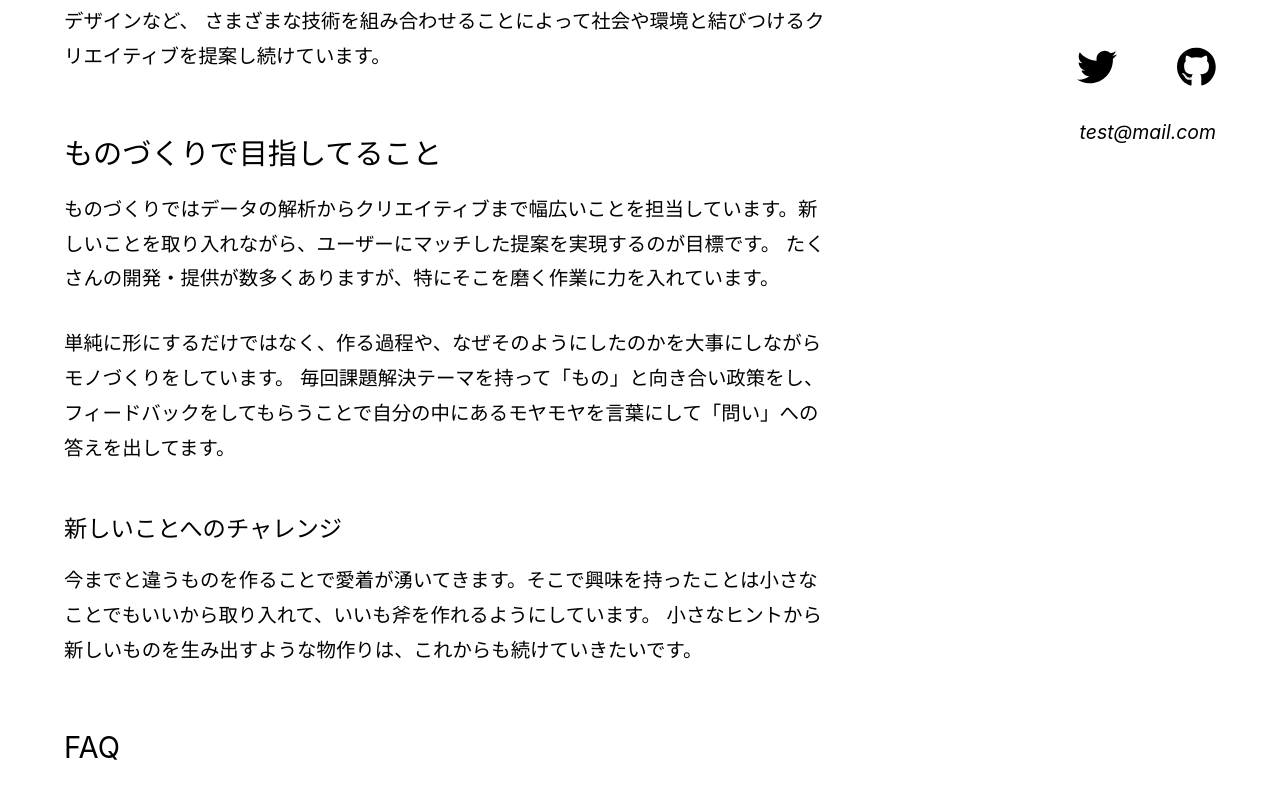
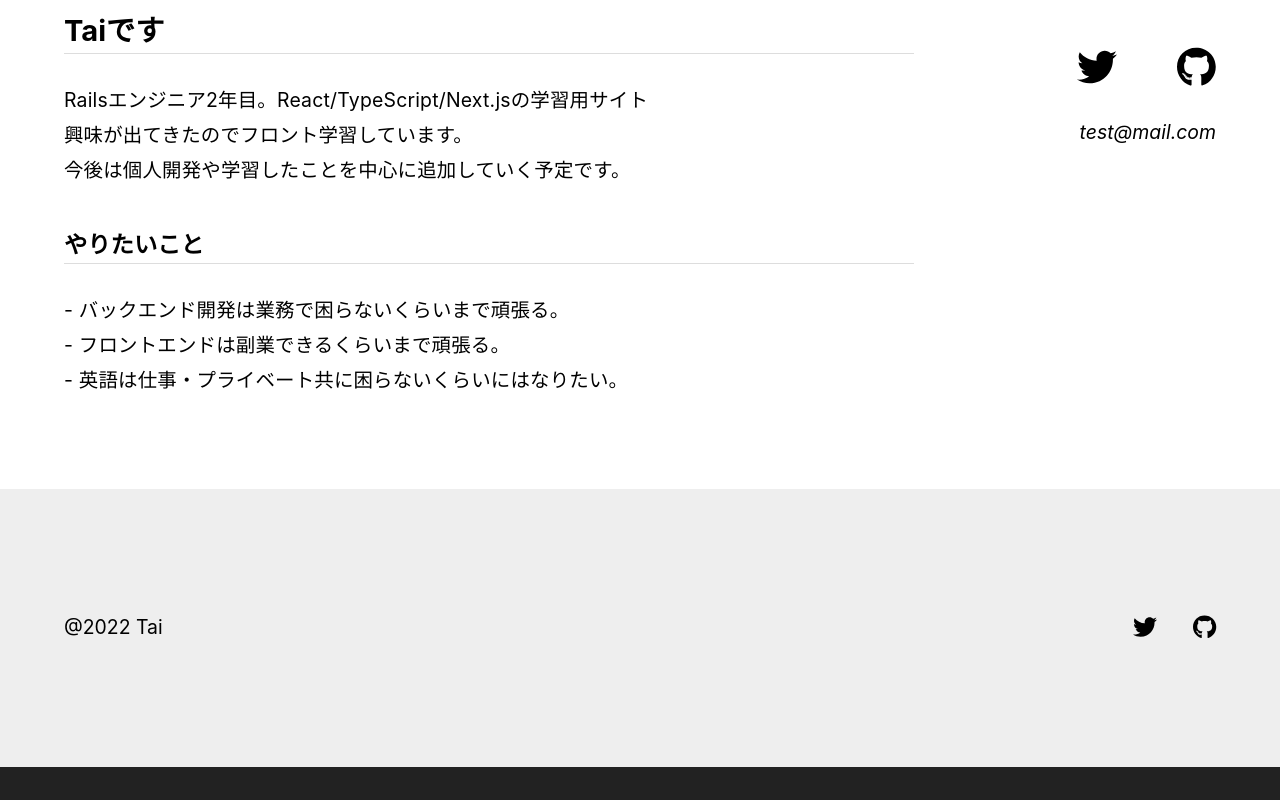
Before and after one commit to Taiki1009/blog-nextjs-microcms, a Next.js app: page /about in a window 1280 px wide. Shown: the part 1260-2060 px from the top of the page. After the commit the page ends 2027 px from the top, so only its background shows below. Built offline with nearby package versions, Linux system fonts and the light colour scheme.

Commit message:
fix: レスポンシブ, styles修正

```diff
--- a/src/components/Home/index.tsx
+++ b/src/components/Home/index.tsx
@@ -8,7 +8,7 @@ import Image4 from 'images/portfolio4.jpg'
 import Image5 from 'images/portfolio5.jpg'
 import Image6 from 'images/portfolio6.jpg'
 
-const BlackSite = () => {
+const DarkSite = () => {
   return (
     <>
       {/* Portfolio */}
@@ -86,7 +86,7 @@ const BlackSite = () => {
           </p>
 
           <div className="my-16">
-            <div className="w-full border border-purple-300 p-16 lg:px-32 lg;py-20 flex justify-center lg:justify-start flex-wrap lg:space-x-32 hover:border-blue-400 transition-all duration-300 cursor-pointer">
+            <div className="w-full border border-purple-300 p-16 lg:py-20 flex justify-center lg:justify-start lg:space-x-32 hover:border-blue-400 transition-all duration-300 cursor-pointer">
               {/* 言語のロゴ */}
               <div className="mb-6 lg:mb-0 self-center">
                 <i className="fa-brands fa-react text-9xl text-blue-400"></i>
@@ -111,7 +111,7 @@ const BlackSite = () => {
           </div>
 
           <div className="my-16">
-            <div className="w-full border border-purple-300 p-16 lg;py-20 flex justify-center lg:justify-start flex-wrap lg:space-x-32 hover:border-red-600 transition-all duration-300 cursor-pointer">
+            <div className="w-full border border-purple-300 p-16 lg:py-20 flex justify-center lg:justify-start lg:space-x-32 hover:border-red-600 transition-all duration-300 cursor-pointer">
               {/* 言語のロゴ */}
               <div className="mb-6 lg:mb-0 self-center">
                 <FontAwesomeIcon
@@ -145,6 +145,8 @@ const BlackSite = () => {
           <h2 className="secondary-title">お問合せ</h2>
           <p className="section-paragraph">
             私の経歴が気になる方はご一報ください。即時対応します。
+            <br />
+            テスト用のフォームなので使用できません。
           </p>
 
           <div className="w-full grid lg:grid-cols-2 gap-8 lg:gap-32 mt-16">
@@ -204,4 +206,4 @@ const BlackSite = () => {
   )
 }
 
-export default BlackSite
+export default DarkSite
--- a/src/components/Home/layouts/footer.tsx
+++ b/src/components/Home/layouts/footer.tsx
@@ -1,7 +1,7 @@
 const Footer = () => {
   return (
     <footer className="py-3 text-center bg-zinc-700">
-      <p>@2022 Taiki Nakama</p>
+      <p>@2022 Tai</p>
     </footer>
   )
 }
--- a/src/components/LightSite/footer/index.tsx
+++ b/src/components/LightSite/footer/index.tsx
@@ -1,6 +1,5 @@
 import styles from './footer.module.css'
 import Container from '@LightSiteComponents/container/index'
-import Logo from '@LightSiteComponents/logo/index'
 import Social from '@LightSiteComponents/social/index'
 
 const Footer = () => {
@@ -8,7 +7,7 @@ const Footer = () => {
     <footer className={styles.wrapper}>
       <Container>
         <div className={styles.flexContainer}>
-          <Logo />
+          <p>@2022 Tai</p>
           <Social />
         </div>
       </Container>
--- a/src/components/LightSite/post-body/post-body.module.css
+++ b/src/components/LightSite/post-body/post-body.module.css
@@ -8,16 +8,55 @@
   --stack-space: 2em;
 }
 
-.stack h2 + *,
-.stack h3 + * {
+.stack h2,
+.stack h3 {
   --stack-space: 0.8em;
+  font-weight: bold;
+  margin: 40px 0 16px;
+  border-bottom: 1px solid #ddd;
 }
 
 .stack p {
   line-height: 1.8;
+  letter-spacing: 0.2px;
 }
 
 .stack ul {
-  padding: revert;
+  padding-left: 20px;
   list-style: revert;
+  list-style-type: disc;
+  list-style-position: inside;
 }
+
+.stack blockquote {
+  position: relative;
+  margin-left: 15px;
+  padding: 20px 15px 8px 15px;
+  box-sizing: border-box;
+  font-style: italic;
+  background: #efefef;
+  color: #555;
+}
+.stack blockquote:before {
+  display: inline-block;
+  position: absolute;
+  top: 3px;
+  left: 3px;
+  content: "“";
+  font-family: sans-serif;
+  color: #cfcfcf;
+  font-size: 50px;
+  line-height: 1;
+}
+.stack blockquote p {
+  padding: 0;
+  margin: 10px 0;
+  line-height: 1.7;
+}
+
+.stack blockquote cite {
+  display: block;
+  text-align: right;
+  color: #888888;
+  font-size: 0.9em;
+}
--- a/src/components/LightSite/social/index.tsx
+++ b/src/components/LightSite/social/index.tsx
@@ -7,9 +7,10 @@ const Social = ({ iconSize = 'initial' }: SocialProps) => {
   const style = { '--icon-size': iconSize } as React.CSSProperties
 
   return (
+    <>
       <ul className={styles.list} style={style}>
         <li>
-        <a href="https://twitter.com/STaro0116">
+          <a href="https://twitter.com/STai0116">
             <FontAwesomeIcon icon={faTwitter} />
             <span className="sr-only">Twitter</span>
           </a>
@@ -21,6 +22,7 @@ const Social = ({ iconSize = 'initial' }: SocialProps) => {
           </a>
         </li>
       </ul>
+    </>
   )
 }
 
--- a/src/components/LightSite/tow-column/tow-column.module.css
+++ b/src/components/LightSite/tow-column/tow-column.module.css
@@ -6,7 +6,7 @@
 
 @media (min-width: 760px) {
   .main {
-    width: 768px;
+    width: 850px;
   }
 
   .sidebar {
--- a/src/pages/about.tsx
+++ b/src/pages/about.tsx
@@ -1,5 +1,5 @@
 import Image from 'next/image'
-import Accordion from '@LightSiteComponents/accordion'
+// import Accordion from '@LightSiteComponents/accordion'
 import Contact from '@LightSiteComponents/contact/index'
 import Container from '@LightSiteComponents/container/index'
 import Hero from '@LightSiteComponents/hero/index'
@@ -19,10 +19,7 @@ const About = () => {
         pageImgH={AboutImg.height}
       />
 
-      <Hero
-        title={'About'}
-        subtitle={'About development activities(テストページです)'}
-      />
+      <Hero title={'About'} subtitle={'About development activities'} />
 
       <figure>
         <Image
@@ -38,26 +35,23 @@ const About = () => {
       <TowColumn>
         <TowColumn.Main>
           <PostBody>
+            <h2>Taiです</h2>
             <p>
-              Cubeが得意とする分野はものづくりです。3次元から2次元の造形、プログラミングやデザインなど、
-              さまざまな技術を組み合わせることによって社会や環境と結びつけるクリエイティブを提案し続けています。
+              Railsエンジニア2年目。React/TypeScript/Next.jsの学習用サイト
+              <br />
+              興味が出てきたのでフロント学習しています。
+              <br />
+              今後は個人開発や学習したことを中心に追加していく予定です。
             </p>
-            <h2>ものづくりで目指してること</h2>
+            <h3>やりたいこと</h3>
             <p>
-              ものづくりではデータの解析からクリエイティブまで幅広いことを担当しています。新しいことを取り入れながら、ユーザーにマッチした提案を実現するのが目標です。
-              たくさんの開発・提供が数多くありますが、特にそこを磨く作業に力を入れています。
-            </p>
-            <p>
-              単純に形にするだけではなく、作る過程や、なぜそのようにしたのかを大事にしながらモノづくりをしています。
-              毎回課題解決テーマを持って「もの」と向き合い政策をし、フィードバックをしてもらうことで自分の中にあるモヤモヤを言葉にして「問い」への答えを出してます。
-            </p>
-            <h3>新しいことへのチャレンジ</h3>
-            <p>
-              今までと違うものを作ることで愛着が湧いてきます。そこで興味を持ったことは小さなことでもいいから取り入れて、いいも斧を作れるようにしています。
-              小さなヒントから新しいものを生み出すような物作りは、これからも続けていきたいです。
+              - バックエンド開発は業務で困らないくらいまで頑張る。
+              <br />
+              - フロントエンドは副業できるくらいまで頑張る。
+              <br />- 英語は仕事・プライベート共に困らないくらいにはなりたい。
             </p>
 
-            <h2>FAQ</h2>
+            {/* <h2>FAQ</h2>
             <Accordion heading="プログラミングのポイントについて">
               <p>
                 プログラミングのポイントは、作りたいものを作ることです。楽しいことから思いつき、目標とゴールを決め、そこに向かっていさまざまな課題を設定していきながら、プログラムを作っていきます。
@@ -72,7 +66,7 @@ const About = () => {
               <p>
                 公開リポジトリを活用すると、全世界のどこからでもアクセスし、開発者が関連するプロジェクトのタスクを利用することができます。
               </p>
-            </Accordion>
+            </Accordion> */}
           </PostBody>
         </TowColumn.Main>
 
--- a/src/pages/dark-site/index.tsx
+++ b/src/pages/dark-site/index.tsx
@@ -1,11 +1,11 @@
 import Hero from '@HomeComponents/hero'
-import BlackSite from '@HomeComponents/index'
+import DarkSite from '@HomeComponents/index'
 
 const Home = () => {
   return (
     <>
       <Hero />
-      <BlackSite />
+      <DarkSite />
     </>
   )
 }
```
Lines whose indentation alone changed are shown as unchanged.
